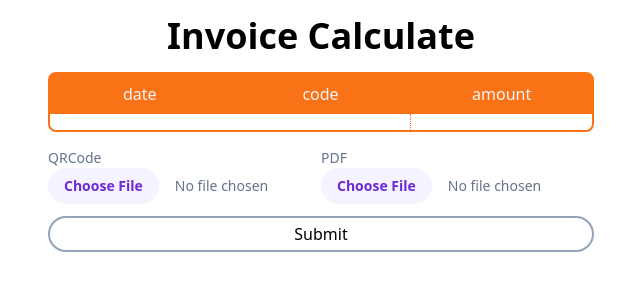
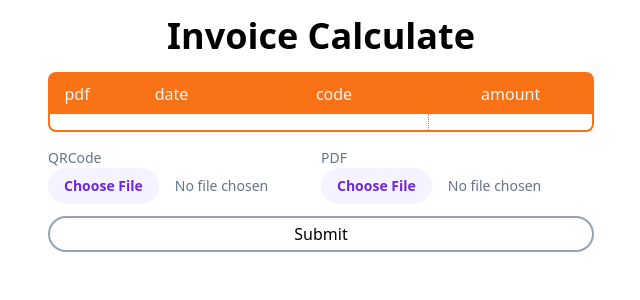
Before and after one commit to bengilla/invoice_data, a FastAPI app: page / in a window 1280 px wide. Shown: the top 300 px of the page, without its empty margins (319-959 px from the left). Run offline with FastAPI, Linux system fonts and the light colour scheme; data that the repository does not hold is empty; some libraries are stand-ins or nearby versions.

Commit message:
done: pdf upload

```diff
--- a/main.py
+++ b/main.py
@@ -3,17 +3,20 @@ import os
 from fastapi import FastAPI, Request, File, UploadFile, Cookie
 from fastapi.responses import HTMLResponse, RedirectResponse
 from fastapi.templating import Jinja2Templates
+from fastapi.staticfiles import StaticFiles
 
-from models.bill_scan import QRCode
+from models.bill_scan import Invoice
 from models.mongodb import MongoDB
 from PIL import Image
 
 _db = MongoDB()
 
-app = FastAPI()
+app = FastAPI(title="Invoice Calculate")
+app.mount("/statis", StaticFiles(directory="static"), name="static")
 templates = Jinja2Templates(directory="templates")
 
-qrcode = QRCode()
+
+invoice = Invoice()
 
 
 def list_collection():
@@ -66,15 +69,21 @@ async def first(request: Request, num: str, message: str | None = Cookie(default
 @app.post("/", response_class=RedirectResponse)
 async def send_file(
     request: Request,
-    qrcode_image: UploadFile = File(None),
-    pdf: UploadFile = File(None),
+    qrcode_image: UploadFile = File(...),
+    pdf: UploadFile = File(...),
 ):
+    # QRCode image
     with Image.open(qrcode_image.file) as im:
         im.save("invoice.png")
+    qrcode_file = "invoice.png"
 
-    file = "invoice.png"
-    qrcode.generate(file)
-    os.remove(file)
+    # PDF
+    pdf_content = await pdf.read()
+
+    invoice.qrcode(image=qrcode_file, pdf=pdf_content)
+    os.remove(qrcode_file)
+
+    # PDF
 
     request_url = request.url_for("index")
     return RedirectResponse(request_url, status_code=302)
@@ -83,18 +92,21 @@ async def send_file(
 @app.post("/{num}", response_class=RedirectResponse)
 async def send_file(
     request: Request,
-    qrcode_image: UploadFile = File(None),
-    pdf: UploadFile = File(None),
+    qrcode_image: UploadFile = File(...),
+    pdf: UploadFile = File(...),
 ):
     try:
         with Image.open(qrcode_image.file) as im:
             im.save("invoice.png")
+        qrcode_file = "invoice.png"
 
-        file = "invoice.png"
-        qrcode.generate(file)
-        os.remove(file)
+        # PDF
+        pdf_content = await pdf.read()
 
-        num = qrcode.month
+        invoice.qrcode(image=qrcode_file, pdf=pdf_content)
+        os.remove(qrcode_file)
+
+        num = invoice.month
         request_url = request.url_for("first", num=num)
         return RedirectResponse(request_url, status_code=302)
     except:
--- a/models/mongodb.py
+++ b/models/mongodb.py
@@ -6,8 +6,8 @@ from config.settings import settings
 class MongoDB:
     def __init__(self) -> None:
         # Local Testing MongoDB-------------------------------
-        self.client = MongoClient(settings.DB_LOCAL, serverSelectionTimeoutMS=3000)
-        # self.client = MongoClient(settings.DB_URL, serverSelectionTimeoutMS=3000)
+        # self.client = MongoClient(settings.DB_LOCAL, serverSelectionTimeoutMS=3000)
+        self.client = MongoClient(settings.DB_URL, serverSelectionTimeoutMS=3000)
 
         # member info
         self.bill = self.client["BILL"]
--- a/templates/index.html
+++ b/templates/index.html
@@ -20,7 +20,7 @@
             {% for i in list_col%}
             <div class="m-1 pb-2">
                 <a href="{{ i }}">
-                    <div class="w-[2rem] p-2 grid place-content-center border border-1 border-slate-800 rounded-lg hover:bg-slate-300 ease-in-out">
+                    <div class="w-[2rem] p-2 grid place-content-center border border-1 border-slate-800 rounded hover:bg-slate-300 ease-in-out">
                         {{ i }}
                     </div>
                 </a>
@@ -31,24 +31,31 @@
         <!-- body -->
         <div class="border-2 border-orange-500 rounded-lg">
             <!-- thead -->
-            <div class="grid grid-cols-3 bg-orange-500 text-slate-100">
-                <div class="p-2 grid place-content-center border-r border-dotted border-orange-500">date</div>
-                <div class="p-2 grid place-content-center border-r border-dotted border-orange-500">code</div>
-                <div class="p-2 grid place-content-center">amount</div>
+            <div class="w-full flex bg-orange-500 text-slate-100">
+                <div class="w-[10%] p-2 grid place-content-center">pdf</div>
+                <div class="w-[25%] p-2 grid place-content-center border-r border-dotted border-orange-500">date</div>
+                <div class="w-[35%] p-2 grid place-content-center border-r border-dotted border-orange-500">code</div>
+                <div class="w-[30%] p-2 grid place-content-center">amount</div>
             </div>
             <!-- tbody -->
             {% for i in data %}
-            <div class="w-full grid grid-cols-3 text-sm border-b border-dotted border-orange-500">
-                <div class="p-1 grid place-content-center border-r border-dotted border-orange-500">{{ i.date }}</div>
-                <div class="p-1 grid place-content-center border-r border-dotted border-orange-500">{{ i._id }}</div>
-                <div class="p-1 grid place-content-center">{{ i.amount }}</div>
+            <div class="w-full flex text-sm border-b border-dotted border-orange-500">
+                <div class="w-[10%] p-1 grid place-content-center border-r border-dotted border-orange-500">
+                    {% if i.pdf %}
+                    <img src="{{ url_for('static', path='image/pdf.png') }}" alt="PDF image" width="20px">
+                    {% endif %}
+                </div>
+                <div class="w-[25%] p-1 grid place-content-center border-r border-dotted border-orange-500">{{ i.date }}</div>
+                <div class="w-[35%] p-1 grid place-content-center border-r border-dotted border-orange-500">{{ i._id }}</div>
+                <div class="w-[30%] p-1 grid place-content-center">{{ i.amount }}</div>
             </div>
             {% endfor%}
             <!-- tbottom -->
-            <div class="w-full grid grid-cols-3 text-sm">
-                <div class="p-2 grid place-content-center"></div>
-                <div class="p-2 grid place-content-center border-r border-dotted border-orange-500"></div>
-                <div class="p-2 grid place-content-center font-bold">{{ total }}</div>
+            <div class="w-full flex text-sm">
+                <div class="w-[10%] p-2 grid place-content-center"></div>
+                <div class="w-[25%] p-2 grid place-content-center"></div>
+                <div class="w-[35%] p-2 grid place-content-center border-r border-dotted border-orange-500"></div>
+                <div class="w-[30%] p-2 grid place-content-center font-bold">{{ total }}</div>
             </div>
         </div>
 
@@ -63,17 +70,17 @@
                 <div class="flex">
                     <div>
                         <div class="text-sm text-slate-500">QRCode</div>
-                        <input type="file" name="qrcode_image" class="block w-full text-sm text-slate-500 file:mr-4 file:py-2 file:px-4 file:rounded-full file:border-0 file:text-sm file:font-semibold file:bg-violet-50 file:text-violet-700 hover:file:bg-violet-100">
+                        <input type="file" name="qrcode_image" class="block w-full text-sm text-slate-500 file:mr-4 file:py-2 file:px-4 file:rounded-full file:border-0 file:text-sm file:font-semibold file:bg-violet-50 file:text-violet-700 hover:file:bg-violet-100" required>
                     </div>
                     <!-- File -->
                     <div>
                         <div class="text-sm text-slate-500">PDF</div>
-                        <input type="file" name="pdf" class="block w-full text-sm text-slate-500 file:mr-4 file:py-2 file:px-4 file:rounded-full file:border-0 file:text-sm file:font-semibold file:bg-violet-50 file:text-violet-700 hover:file:bg-violet-100">
+                        <input type="file" name="pdf" class="block w-full text-sm text-slate-500 file:mr-4 file:py-2 file:px-4 file:rounded-full file:border-0 file:text-sm file:font-semibold file:bg-violet-50 file:text-violet-700 hover:file:bg-violet-100" required>
                     </div>
                 </div>
                 <!-- Submit -->
                 <div>
-                    <input type="submit" class="w-full rounded-full p-1 mt-3 border border-2 border-slate-400">
+                    <input type="submit" class="w-full rounded-full p-1 mt-3 border border-2 border-slate-400 hover:bg-orange-500 hover:text-slate-50 hover:border-orange-500 ease-in-out">
                 </div>
             </form>
         </div>
```
Also changed, not shown: models/bill_scan.py (+8 -6 lines), invoice.png (deleted), static/image/pdf.png (added).
